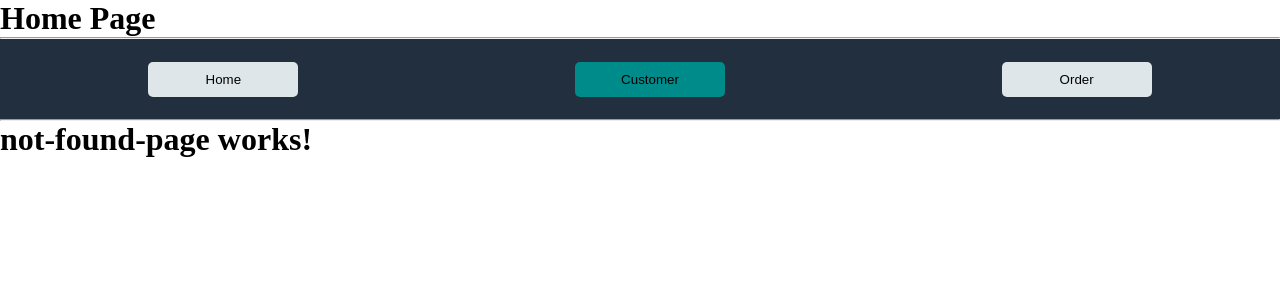
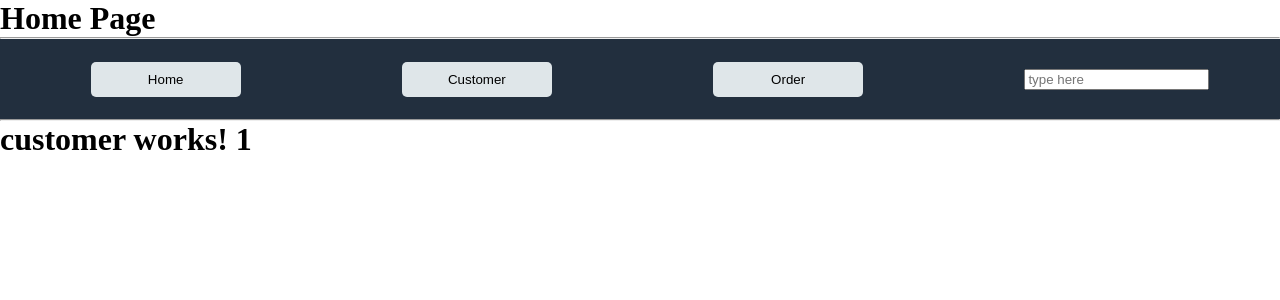
Before and after one commit to My-Practice-Playground/Angular-Basics-Routing, an Angular app: page /customer/1 in a window 1280 px wide. Shown: the top 300 px of the page. Built offline with nearby package versions, Linux system fonts and the light colour scheme.

Commit message:
sending data when loading page

```diff
--- a/src/app/app-routing.module.ts
+++ b/src/app/app-routing.module.ts
@@ -8,7 +8,7 @@ import {NotFoundPageComponent} from "./not-found-page/not-found-page.component";
 const routes: Routes=[
   {path: '', redirectTo: '/home', pathMatch: 'full'},
   {path: 'home', component:HomeComponent},
-  {path: 'customer', component:CustomerComponent},
+  {path: 'customer/:data', component:CustomerComponent},
   {path: 'order',component:OrderComponent},
   {path:'**', component:NotFoundPageComponent}
 ];
--- a/src/app/app.component.html
+++ b/src/app/app.component.html
@@ -4,8 +4,10 @@
 
 <header>
   <button routerLink="/home" routerLinkActive="active" type="button">Home</button>
-  <button routerLink="/customer" routerLinkActive="active" type="button">Customer</button>
+  <button routerLink="/customer/{{value}}}" routerLinkActive="active" type="button">Customer</button>
   <button routerLink="/order" routerLinkActive="active" type="button">Order</button>
+
+  <input type="text" [(ngModel)]="value" placeholder="type here">
 </header>
 <hr>
 <router-outlet></router-outlet>
--- a/src/app/app.component.ts
+++ b/src/app/app.component.ts
@@ -7,4 +7,5 @@ import { Component } from '@angular/core';
 })
 export class AppComponent {
   title = 'app';
+  value : string = '';
 }
--- a/src/app/customer/customer.component.html
+++ b/src/app/customer/customer.component.html
@@ -1 +1 @@
-<h1>customer works!</h1>
+<h1>customer works! {{data}}</h1>
--- a/src/app/customer/customer.component.ts
+++ b/src/app/customer/customer.component.ts
@@ -1,10 +1,19 @@
-import { Component } from '@angular/core';
+import {Component, OnInit} from '@angular/core';
+import {ActivatedRoute} from "@angular/router";
 
 @Component({
   selector: 'app-customer',
   templateUrl: './customer.component.html',
   styleUrls: ['./customer.component.scss']
 })
-export class CustomerComponent {
+export class CustomerComponent implements OnInit{
+  data: string | null | undefined;
+  constructor(private activatedRoute:ActivatedRoute) {
+  }
+  ngOnInit(): void {
+    this.data = this.activatedRoute.snapshot.paramMap.get('data');
+    console.log(this.data);
+  }
+
 
 }
```
